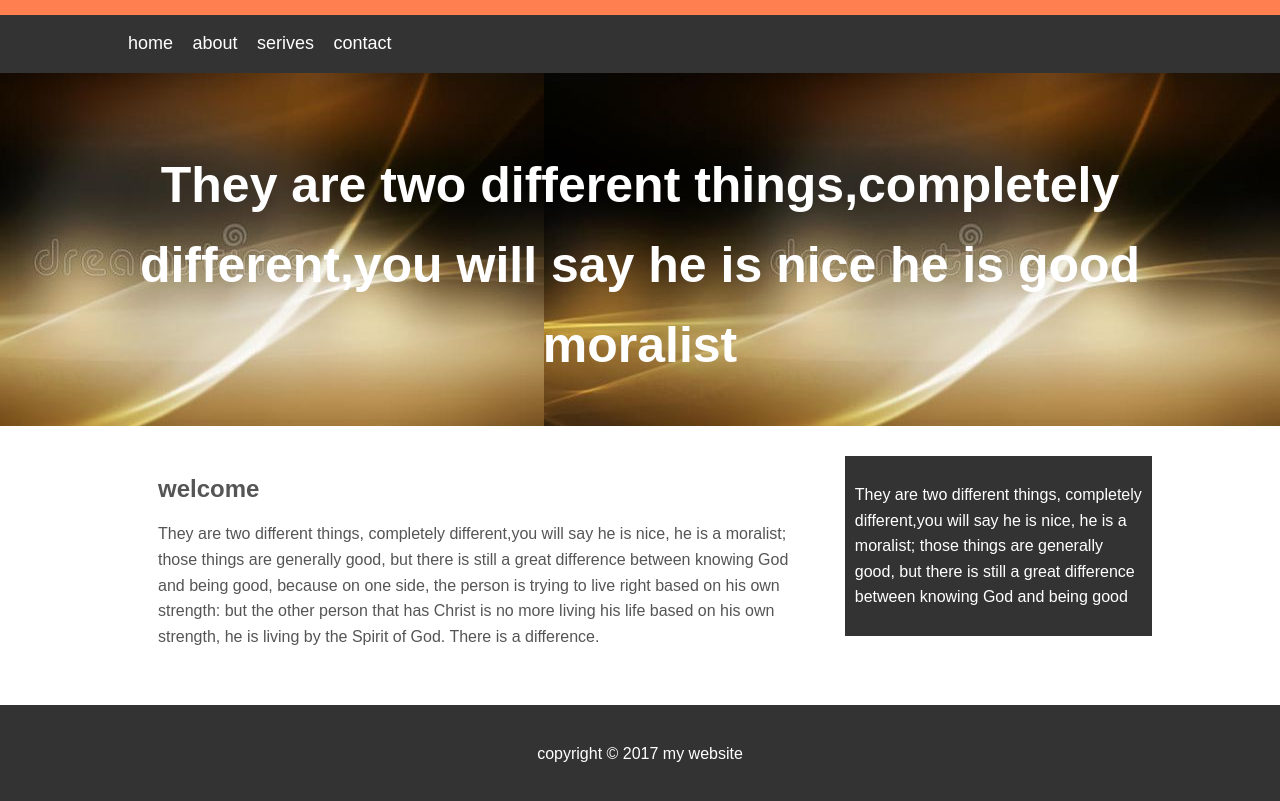
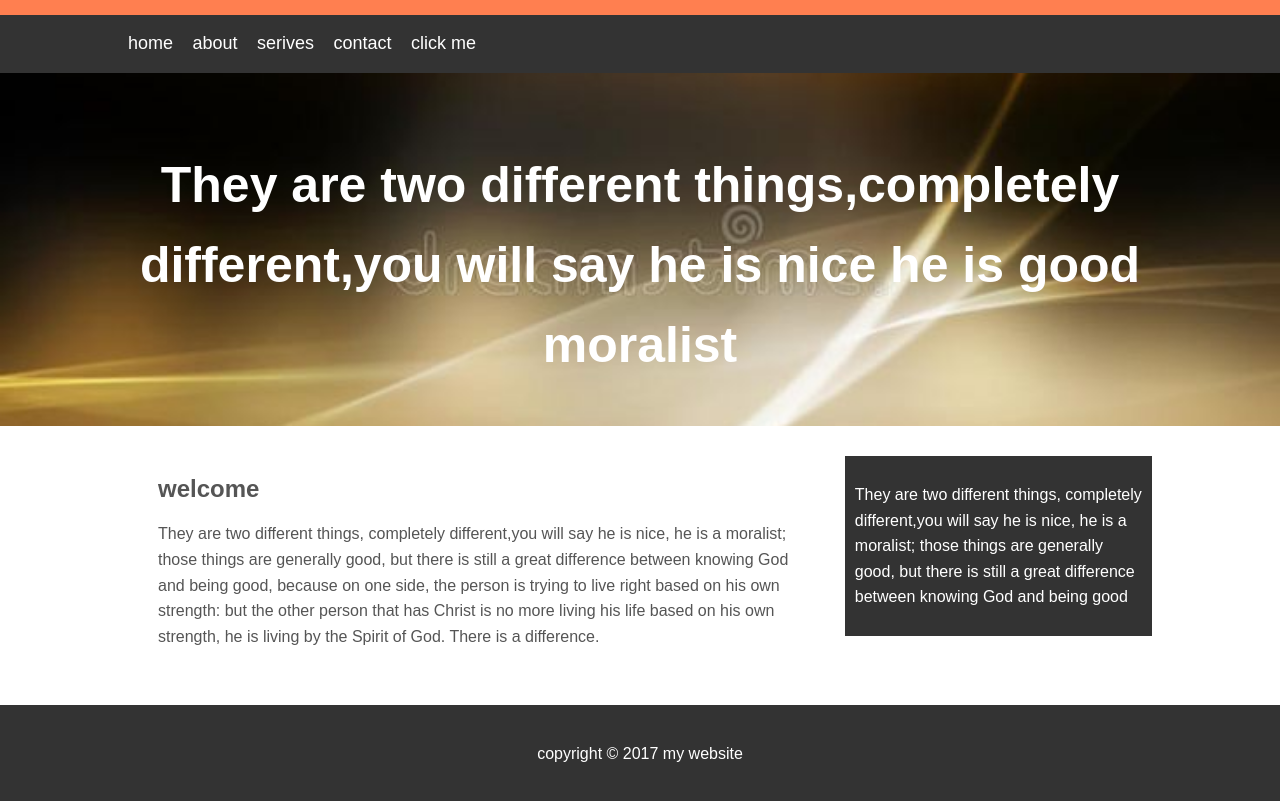
Before and after one commit to Johnnysky2700/css, a plain HTML site: page index.html in a window 1280 px wide. Shown: the part 53-854 px from the top of the page. Drawn offline with Linux system fonts and the light colour scheme.

Commit message:
applying background repeat and size to showcase images

```diff
--- a/css/style.css
+++ b/css/style.css
@@ -45,6 +45,8 @@ body{
     min-height:300px;
     margin-bottom:30px;
     text-align: center;
+    background-repeat: no-repeat;
+    background-size: cover;
 }
 
 #showcase h1{
--- a/index.html
+++ b/index.html
@@ -20,6 +20,7 @@
             <li><a href="#">about</a></li>
             <li><a href="#">serives</a></li>
             <li><a href="#">contact</a></li>
+            <li><a href="/index1.html">click me</a></li>
            </ul>
         </div>
     </nav>
```
Also changed, not shown: index1.html (+1 -0 lines), profile/index.html (+1 -1 lines).
